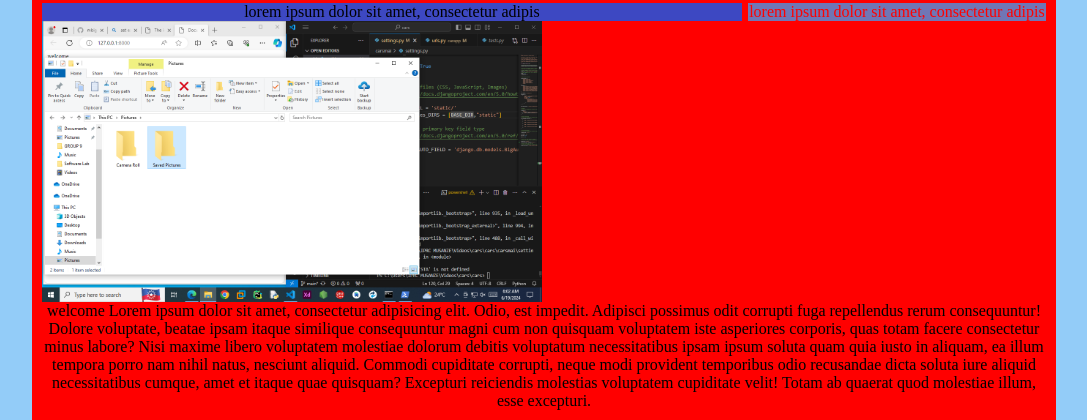
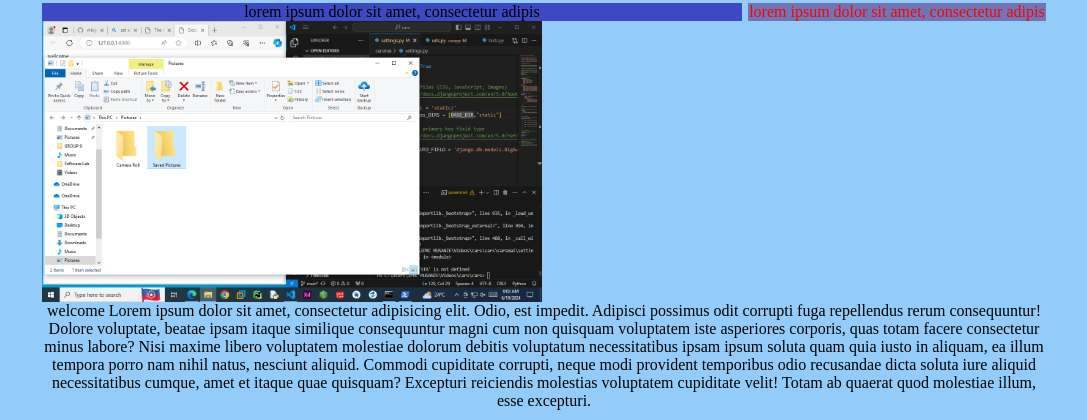
Before and after one commit to mbigger/cars, a Django app: page / in a window 1280 px wide. Shown: the part 842-1262 px from the top of the page, without its empty margins (96-1183 px from the left). Run offline with Django 5.2, Linux system fonts and the light colour scheme.

Commit message:
changing style

```diff
--- a/static/css/style.css
+++ b/static/css/style.css
@@ -53,7 +53,7 @@ body{
 .middle{
     width: 80%;
     margin-top: 78px;
-    background-color: red;
+    /* background-color: red; */
     display: flex;
     flex-direction: column;
     padding: 10px;
```
